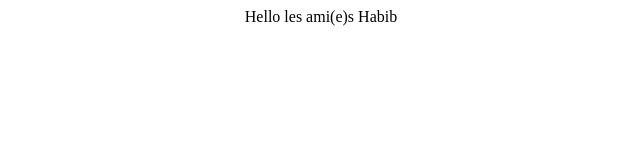
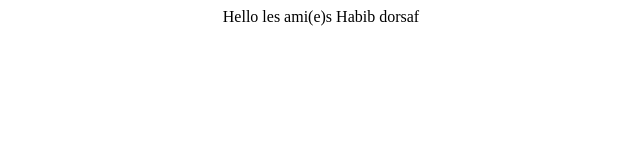
Before and after one commit to sghabib/99-HABIB-DORSAF, a plain HTML site: page index.html in a window 1280 px wide. Shown: the full height of the page, 319-959 px from the left. Drawn offline with Linux system fonts and the light colour scheme.

Commit message:
ajout de dorsaf

```diff
--- a/index.html
+++ b/index.html
@@ -6,6 +6,7 @@
 <div align="center">
 <a1>Hello les ami(e)s</a1>
 Habib
+dorsaf
 </div>
 </body>
 </html>
```
